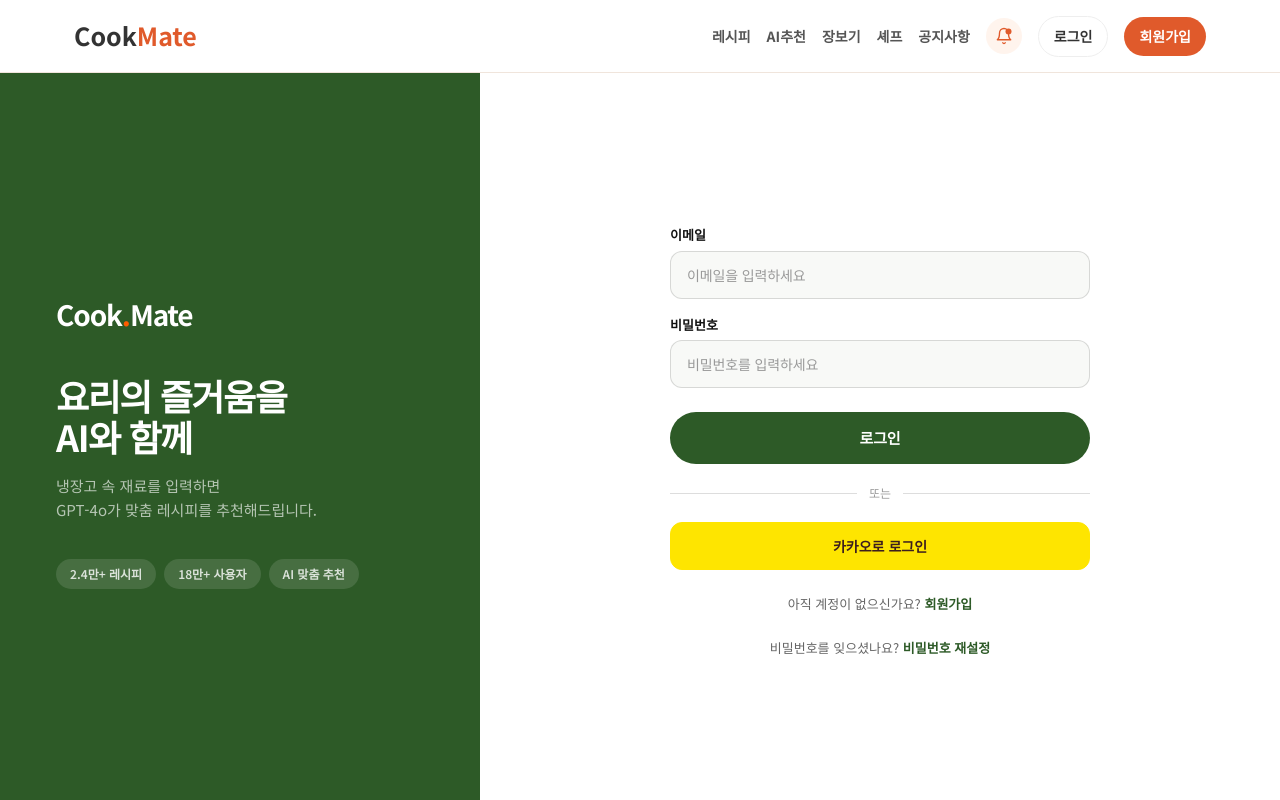
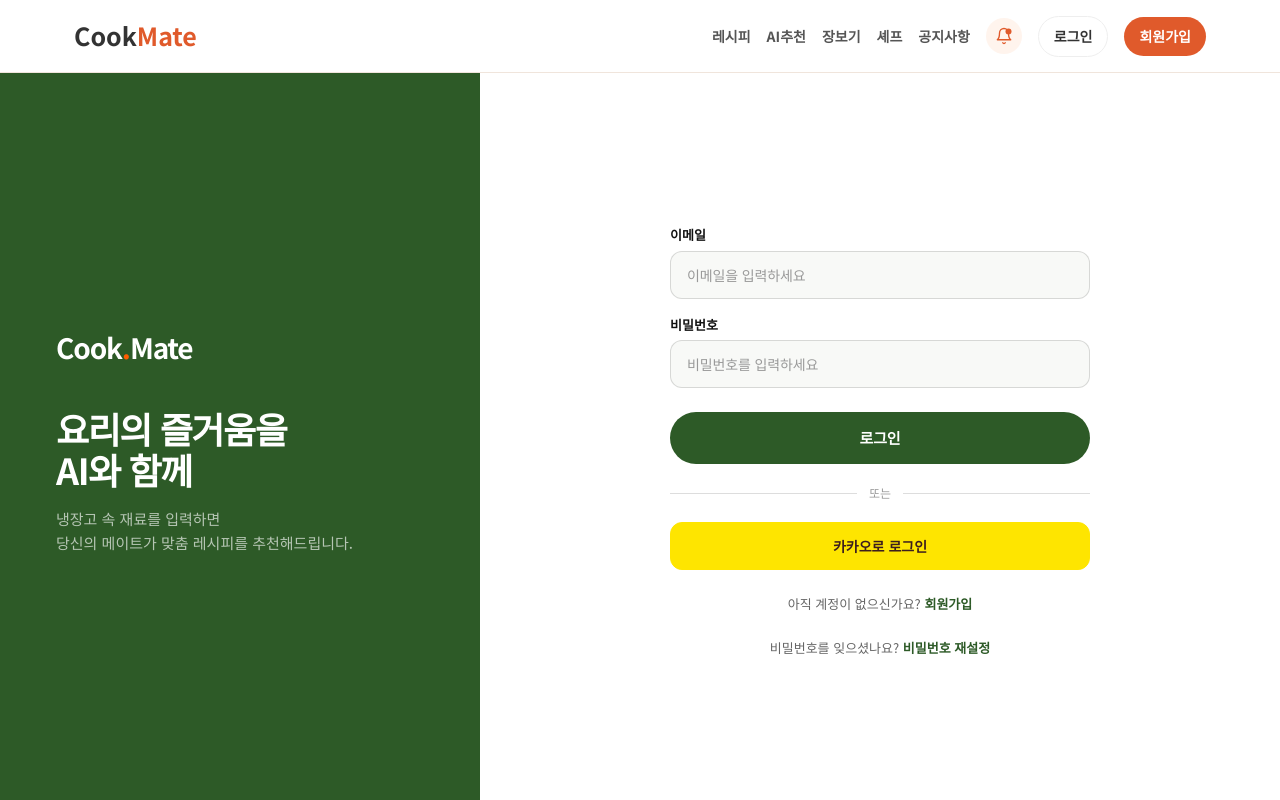
Before and after one commit to lebranto/final-project-cookmate-, a Next.js app in the folder cookmate-front/cookmate-app/: page /login in a window 1280 px wide. Shown: the top 800 px of the page. Built offline with nearby package versions, Linux system fonts and the light colour scheme.

Commit message:
ai 쪽 오류 수정 및 로그인 화면 변경

```diff
--- a/cookmate-front/cookmate-app/app/ai/[recipeId]/page.tsx
+++ b/cookmate-front/cookmate-app/app/ai/[recipeId]/page.tsx
@@ -1,7 +1,7 @@
 "use client";
 
 import Link from "next/link";
-import { useMemo, useState } from "react";
+import { useEffect, useState } from "react";
 import { useParams, useRouter } from "next/navigation";
 import api from "@/app/lib/api";
 import { useUserInfoActions } from "@/app/hooks/useUserInfoActions";
@@ -62,7 +62,16 @@ export default function AiRecipeDetailPage() {
   const params = useParams<{ recipeId?: string }>();
   const { userInfo, isLoggedIn } = useUserInfoActions();
   const recipeId = params.recipeId ? decodeURIComponent(params.recipeId) : undefined;
-  const draft = useMemo(() => readDraft(recipeId), [recipeId]);
+  const [draft, setDraft] = useState<AiRecipeDraft | null>(null);
+  const [saving, setSaving] = useState(false);
+  const [saveMessage, setSaveMessage] = useState("");
+  useEffect(() => {
+    setDraft(readDraft(recipeId));
+  }, [recipeId]);
+
+  if (!draft) {
+    return null;
+  }
   const mainIngredients = draft.ingredients.filter((ingredient) => ingredient.group === "주재료");
   const seasoningIngredients = draft.ingredients.filter((ingredient) => ingredient.group === "양념");
   const allergyIngredients = draft.ingredients.filter(hasAllergy);
@@ -70,8 +79,6 @@ export default function AiRecipeDetailPage() {
   const matchRate = Math.round((ownedMainCount / Math.max(mainIngredients.length, 1)) * 100);
   const introduce = `입력하신 재료(${draft.inputIngredients.join(", ")})를 기반으로 찾은 레시피예요.`;
   const aiTips = draft.cookSteps.map((step) => step.tip).filter(Boolean).join("\n");
-  const [saving, setSaving] = useState(false);
-  const [saveMessage, setSaveMessage] = useState("");
 
   const moveWriteForm = () => {
     window.sessionStorage.setItem(AI_RECIPE_DRAFT_KEY, JSON.stringify(draft));
@@ -234,8 +241,8 @@ export default function AiRecipeDetailPage() {
                 <h2>재료 매칭률</h2>
                 <strong>{matchRate}%</strong>
               </div>
-              {mainIngredients.map((ingredient) => (
-                <div className={styles.matchItem} key={`${ingredient.group}-${ingredient.name}`}>
+              {mainIngredients.map((ingredient, index) => (
+                <div className={styles.matchItem} key={`${ingredient.group}-${ingredient.name}-${index}`}>
                   <div>
                     <span>{ingredient.name}</span>
                     <em>{ingredient.owned ? "보유" : "필요"}</em>
@@ -290,8 +297,8 @@ function IngredientGroup({ title, ingredients }: { title: string; ingredients: A
   return (
     <div className={styles.ingredientGroup}>
       <h3>{title}</h3>
-      {ingredients.map((ingredient) => (
-        <div className={styles.ingredientRow} key={`${title}-${ingredient.name}`}>
+      {ingredients.map((ingredient, index) => (
+        <div className={styles.ingredientRow} key={`${title}-${ingredient.name}-${index}`}>
           <div className={styles.ingredientName}>
             {ingredient.allergy && <span className={styles.warningMark}>!</span>}
             <span>{ingredient.name}</span>
--- a/cookmate-front/cookmate-app/app/components/GlobalHeader.tsx
+++ b/cookmate-front/cookmate-app/app/components/GlobalHeader.tsx
@@ -17,7 +17,7 @@ type StoredUser = {
 
 const HEADER_MENU_ITEMS = [
   { label: "레시피", path: "/boards" },
-  { label: "AI추천", path: "/" },
+  { label: "AI추천", path: "/ai" },
   { label: "장보기", path: "/shop" },
   { label: "셰프", path: "/chef" },
   { label: "공지사항", path: "/notice" },
--- a/cookmate-front/cookmate-app/app/login/login.module.css
+++ b/cookmate-front/cookmate-app/app/login/login.module.css
@@ -50,12 +50,7 @@
   color: rgba(255, 255, 255, 0.65);
   line-height: 1.65;
 }
-.authBrandTags {
-  display: flex;
-  flex-wrap: wrap;
-  gap: 8px;
-  margin-top: 36px;
-}
+
 .authBrandTag {
   background: rgba(255, 255, 255, 0.12);
   color: rgba(255, 255, 255, 0.8);
--- a/cookmate-front/cookmate-app/app/login/page.tsx
+++ b/cookmate-front/cookmate-app/app/login/page.tsx
@@ -5,18 +5,6 @@ import type { SubmitEvent } from "react";
 import { useRouter } from "next/navigation";
 import styles from "./login.module.css";
 
-
-// ── 타입 정의 ─────────────────────────────────────────────
-interface BrandTag {
-  label: string;
-}
-
-// ── 상수 ──────────────────────────────────────────────────
-const BRAND_TAGS: BrandTag[] = [
-  { label: "2.4만+ 레시피" },
-  { label: "18만+ 사용자" },
-  { label: "AI 맞춤 추천" },
-];
 
 // ── 왼쪽 브랜드 영역 ──────────────────────────────────────
 function AuthBrand(): JSX.Element {
@@ -30,15 +18,8 @@ function AuthBrand(): JSX.Element {
       </h2>
       <p>
         냉장고 속 재료를 입력하면<br />
-        GPT-4o가 맞춤 레시피를 추천해드립니다.
+        당신의 메이트가 맞춤 레시피를 추천해드립니다.
       </p>
-      <div className={styles.authBrandTags}>
-        {BRAND_TAGS.map((tag) => (
-          <span key={tag.label} className={styles.authBrandTag}>
-            {tag.label}
-          </span>
-        ))}
-      </div>
     </div>
   );
 }
```
